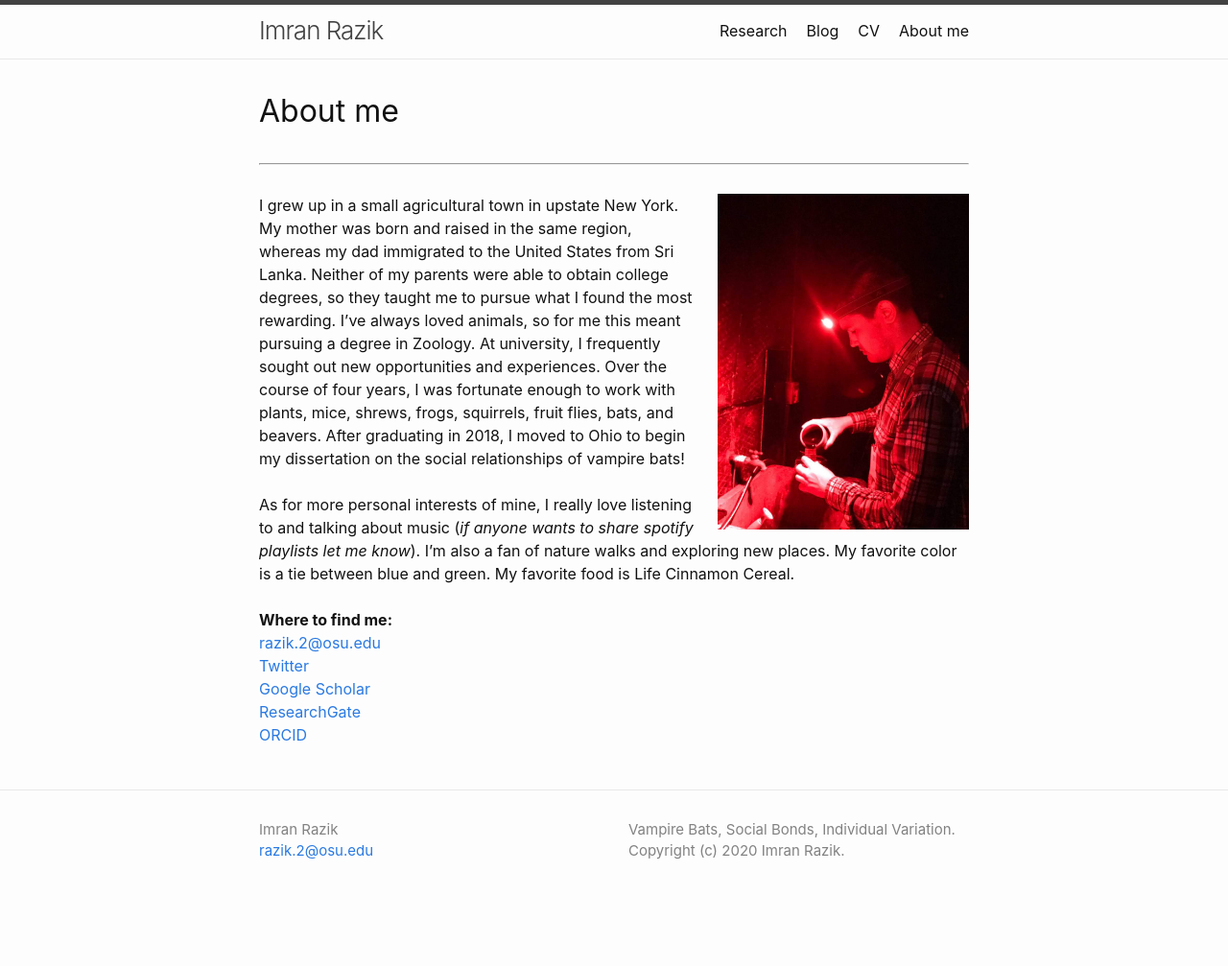
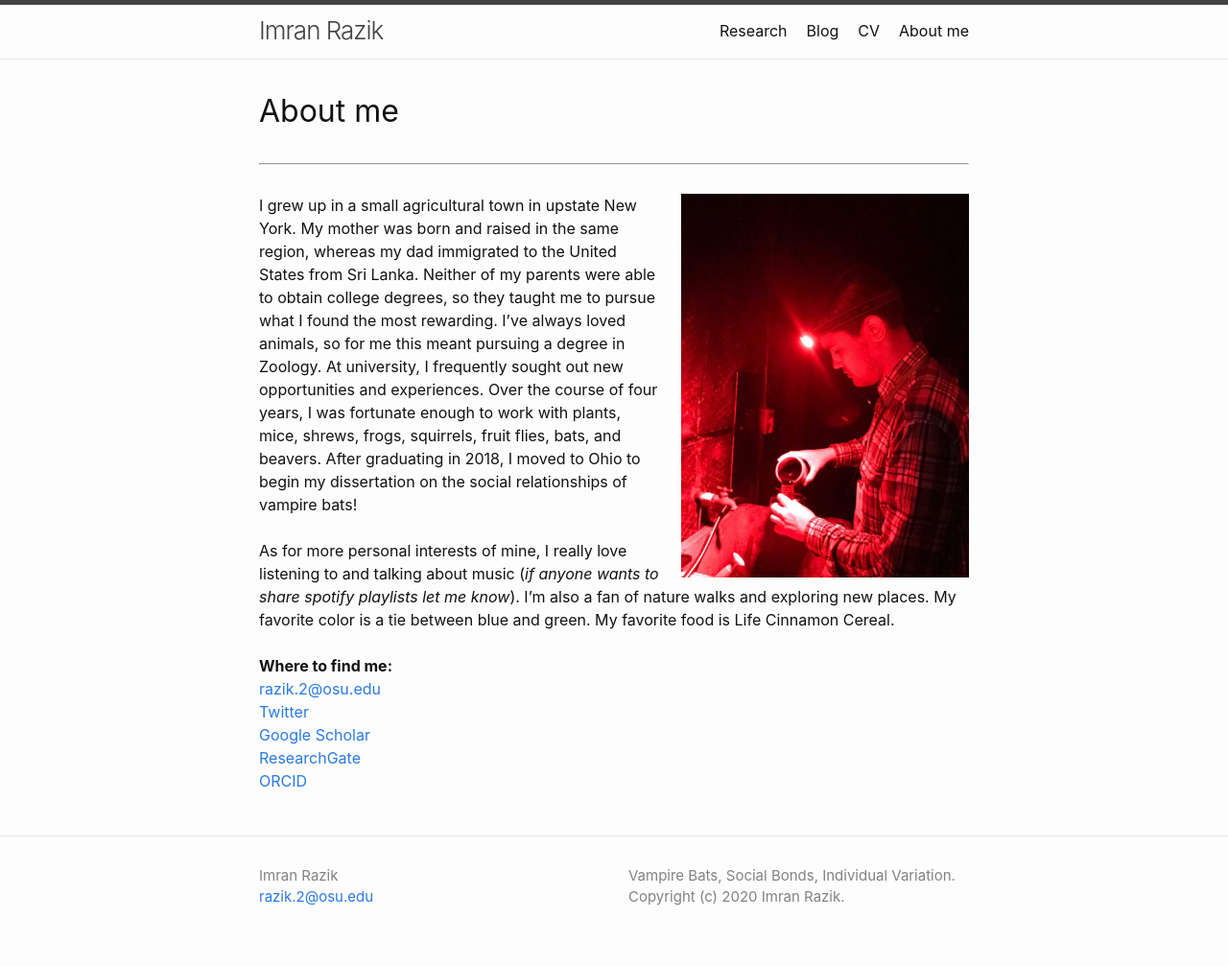
Before and after one commit to imranrazik/imranrazik.github.io, a Jekyll site: the page built from About-me.md, in a window 1280 px wide. Shown: the whole page at 96% size. Built offline with Jekyll 4.4.1, drawn with Linux system fonts in a browser that asks for light colours; our own code applies the rules of GitHub Pages for plain Markdown files; before the commit the page ends 959 px from its top, so only the background shows below that.

Commit message:
Update About-me.md

```diff
--- a/About-me.md
+++ b/About-me.md
@@ -3,7 +3,7 @@
 ---
 # About me
 ---
-<img align="right" src="assets/34349279-38d9-4de1-ad80-4556efc33ab1.jpg" height="350px" style="float:right; margin-left:20px">I grew up in a small agricultural town in upstate New York. My mother was born and raised in the same region, whereas my dad immigrated to the United States from Sri Lanka. Neither of my parents were able to obtain college degrees, so they taught me to pursue what I found the most rewarding. I've always loved animals, so for me this meant pursuing a degree in Zoology. At university, I frequently sought out new opportunities and experiences. Over the course of four years, I was fortunate enough to work with plants, mice, shrews, frogs, squirrels, fruit flies, bats, and beavers. After graduating in 2018, I moved to Ohio to begin my dissertation on the social relationships of vampire bats!
+<img align="right" src="assets/34349279-38d9-4de1-ad80-4556efc33ab1.jpg" height="400px" style="float:right; margin-left:20px">I grew up in a small agricultural town in upstate New York. My mother was born and raised in the same region, whereas my dad immigrated to the United States from Sri Lanka. Neither of my parents were able to obtain college degrees, so they taught me to pursue what I found the most rewarding. I've always loved animals, so for me this meant pursuing a degree in Zoology. At university, I frequently sought out new opportunities and experiences. Over the course of four years, I was fortunate enough to work with plants, mice, shrews, frogs, squirrels, fruit flies, bats, and beavers. After graduating in 2018, I moved to Ohio to begin my dissertation on the social relationships of vampire bats!
 <br />
 <br />
 As for more personal interests of mine, I really love listening to and talking about music (*if anyone wants to share spotify playlists let me know*). I'm also a fan of nature walks and exploring new places. My favorite color is a tie between blue and green. My favorite food is Life Cinnamon Cereal.
```
